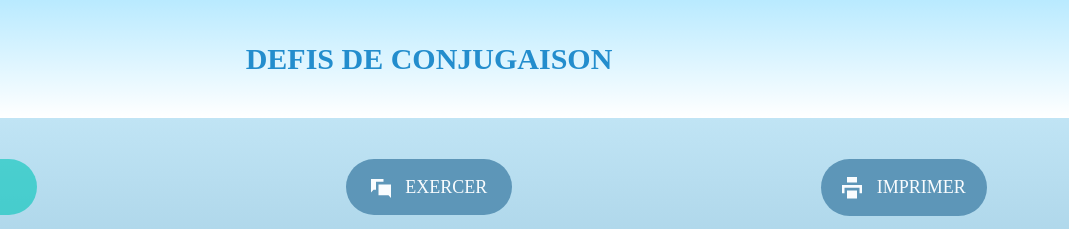
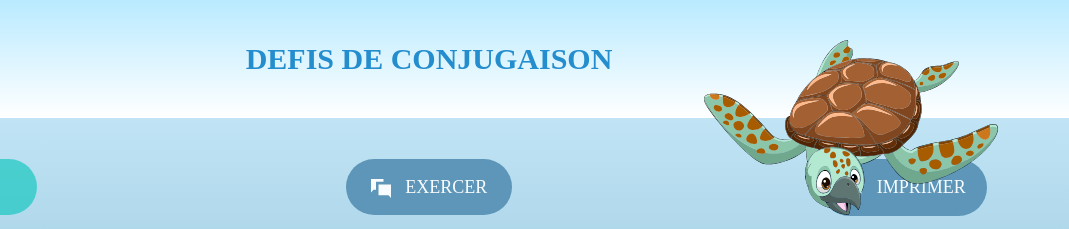
Before and after one commit to maevachristan/Tatitotu-Site-, a website built with Parcel: page src/index.html in a window 1280 px wide. Shown: the top 229 px of the page, 211-1280 px from the left. Built offline with nearby package versions, Linux system fonts and the light colour scheme.

Commit message:
intégration et positionnement de la mascotte

```diff
--- a/src/index.html
+++ b/src/index.html
@@ -16,6 +16,7 @@
           <div class="col-8"><h1>defis de conjugaison</h1></div>
         </div>
       </div>
+      <img class="turtle" src="../img/tortue_marine.svg" alt="Mascotte du site">
     </header>
     <main class="l-main">
       <div class="container">
--- a/src/scss/_layout.scss
+++ b/src/scss/_layout.scss
@@ -1,5 +1,6 @@
 .l-header {
     background: linear-gradient(#b9eaff, #ffffff);
+    position: relative;
 }
 
 .l-footer {
--- a/src/scss/main.scss
+++ b/src/scss/main.scss
@@ -13,6 +13,7 @@
 @import "modules/_click-to.css";
 @import "modules/_add-button.css";
 @import "modules/_example.css";
+@import "modules/_turtle.css";
 
 // .row + .row {
 //     margin-top: 16px;
--- /dev/null
+++ b/src/scss/modules/_turtle.css
@@ -0,0 +1,6 @@
+.turtle {
+    left: 915px;
+    max-width: 294px;
+    position: absolute;
+    top: 40px;
+}
```
